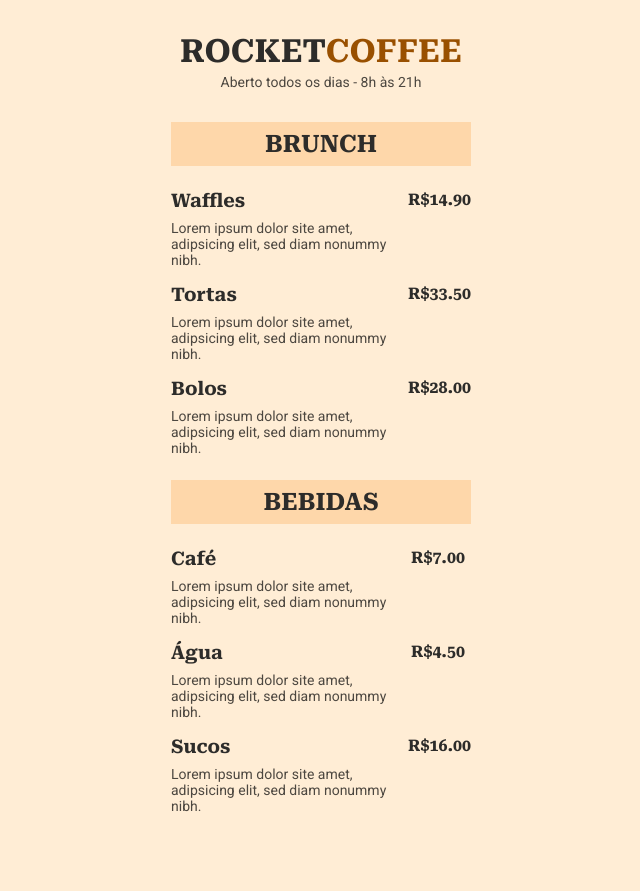
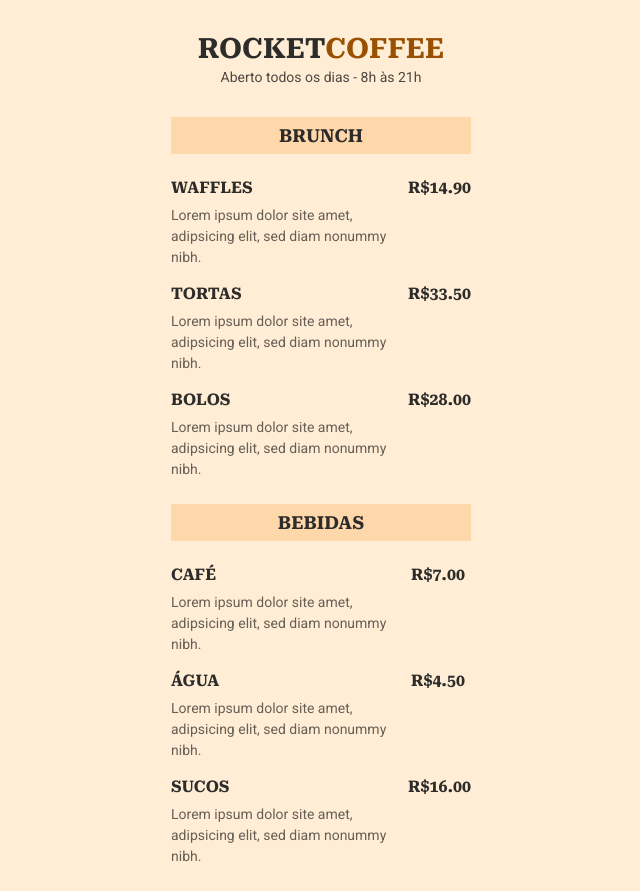
Before and after one commit to angelicaalbuquerque/rocketcoffee_rocketseat, a plain HTML site: page index.html in a window 1280 px wide. Shown: the whole page, without its empty margins (319-959 px from the left). Before the commit the page ends 838 px from the top, so only its background shows below. Drawn offline with Linux system fonts and the light colour scheme.

Commit message:
Refatoração CSS

```diff
--- a/style.css
+++ b/style.css
@@ -5,26 +5,22 @@
 }
 
 body {
-  background-color: #ffedd5;
-  color: rgba(0, 0, 0, 0.7);
+  background-color: #ffedd5; /* hex: 0-F */
   font-family: "Roboto", sans-serif;
 }
 
+ul {
+  list-style: none;
+}
+
+/* FONTS */
 h1,
 h2,
 h3,
-strong {
+.price {
   font-family: "Roboto Serif", serif;
+  text-transform: uppercase;
   color: #2d2c2a;
-}
-
-h1,
-h2 {
-  text-transform: uppercase;
-}
-
-ul {
-  list-style-type: none;
 }
 
 /* HEADER */
@@ -33,19 +29,27 @@ header {
   text-align: center;
 }
 
+header,
+section {
+  max-width: 300px;
+  margin: 0 auto;
+}
+
+header h1 {
+  margin-bottom: 4px;
+  font-size: 28px;
+  line-height: 33px;
+}
+
 header h1 span {
   color: #995000;
 }
 
 header p {
   font-size: 14px;
-  margin-top: 4px;
-}
+  line-height: 16px;
 
-header,
-section {
-  max-width: 300px;
-  margin: 0 auto;
+  color: rgba(0, 0, 0, 0.7);
 }
 
 /* SECTION */
@@ -57,10 +61,12 @@ section h2 {
   background-color: #fed7aa;
   padding: 8px 16px;
   text-align: center;
+
   margin-bottom: 24px;
+  font-size: 18px;
 }
 
-/* LIST */
+/* LISTA */
 ul li {
   margin-bottom: 16px;
   display: flex;
@@ -72,9 +78,12 @@ li .details {
 
 .details h3 {
   margin-bottom: 8px;
+  font-size: 16px;
+  line-height: 19px;
 }
 
-.description {
+.details p {
+  color: rgba(0, 0, 0, 0.6);
   font-size: 14px;
-  font-weight: 400;
+  line-height: 21px;
 }
```
